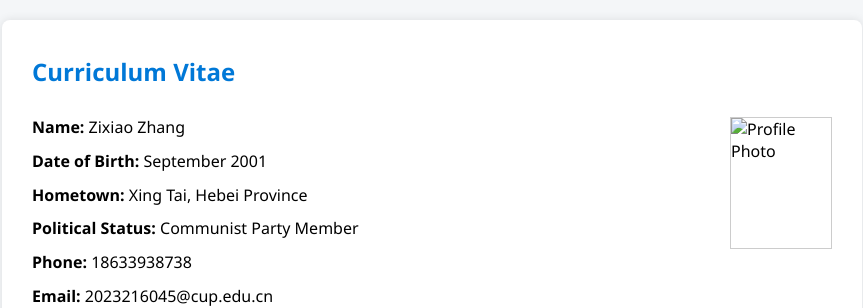
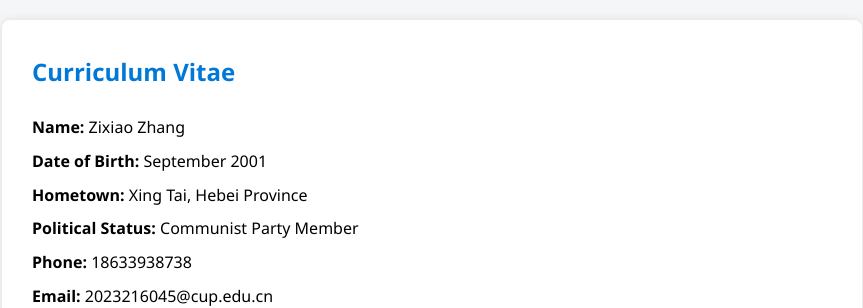
Before and after one commit to upper186/upper.github.io, a plain HTML site: page index.html in a window 1280 px wide. Shown: the top 308 px of the page, without its empty margins (208-1071 px from the left). Drawn offline with Linux system fonts and the light colour scheme.

Commit message:
Update index.html

```diff
--- a/index.html
+++ b/index.html
@@ -73,7 +73,6 @@
         <p><strong>Phone:</strong> 18633938738</p>
         <p><strong>Email:</strong> 2023216045@cup.edu.cn</p>
       </div>
-      <img src="your-photo.jpg" alt="Profile Photo" class="photo">
     </div>
 
     <div>
```
